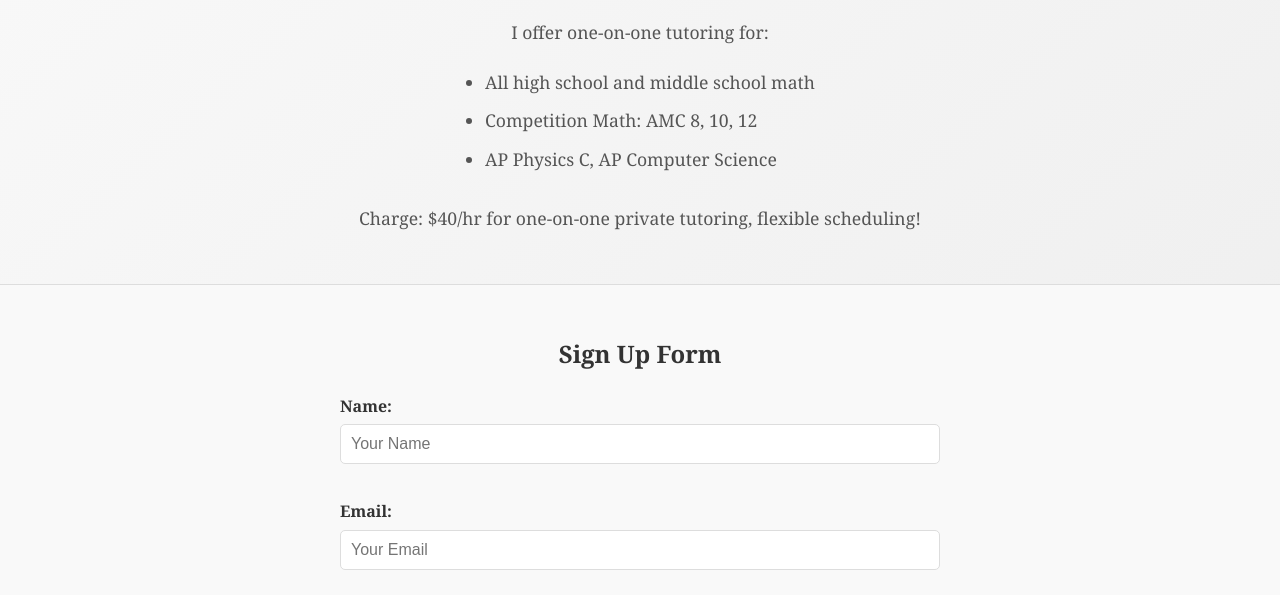
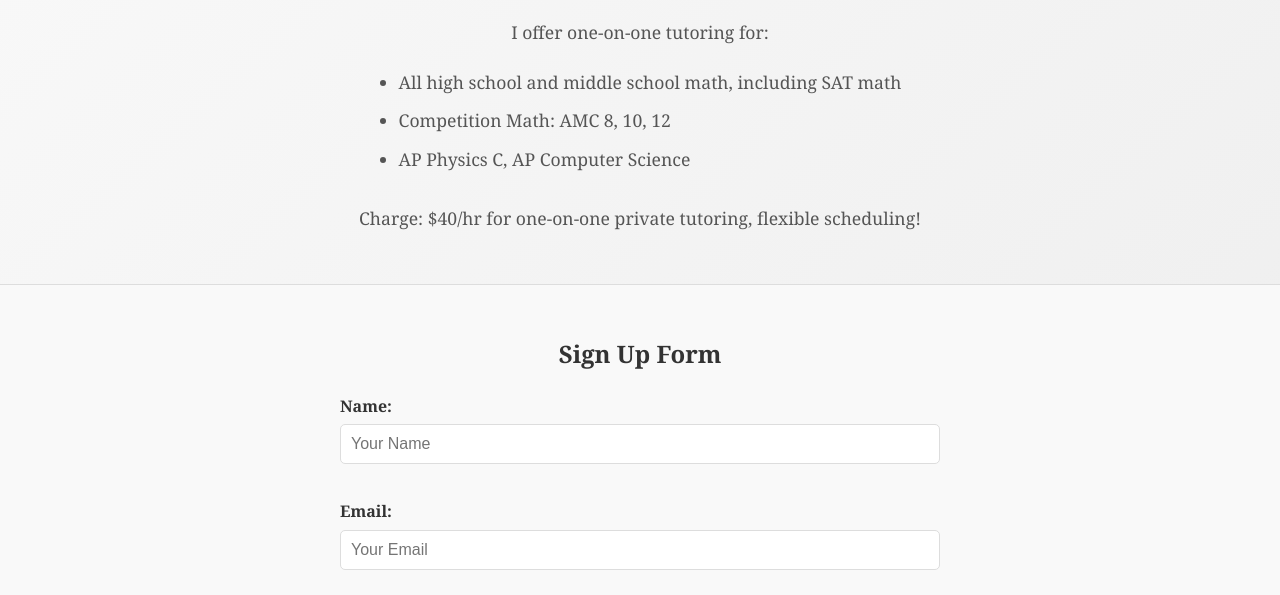
Before and after one commit to adityachandrasekhar/PersonalWebsite, a plain HTML site: page tutoring.html in a window 1280 px wide. Shown: the part 205-800 px from the top of the page. Drawn offline with Linux system fonts and the light colour scheme.

Commit message:
Updated the website

```diff
--- a/tutoring.html
+++ b/tutoring.html
@@ -29,7 +29,7 @@
       <h1>Tutoring Services</h1>
       <p>I offer one-on-one tutoring for:</p>
       <ul>
-        <li>All high school and middle school math</li>
+        <li>All high school and middle school math, including SAT math</li>
         <li>Competition Math: AMC 8, 10, 12</li>
         <li>AP Physics C, AP Computer Science</li>
       </ul>
```
